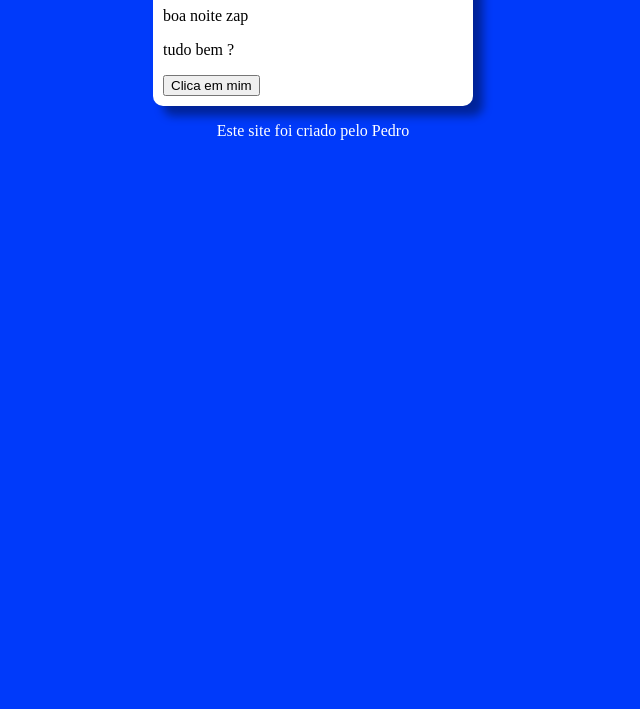
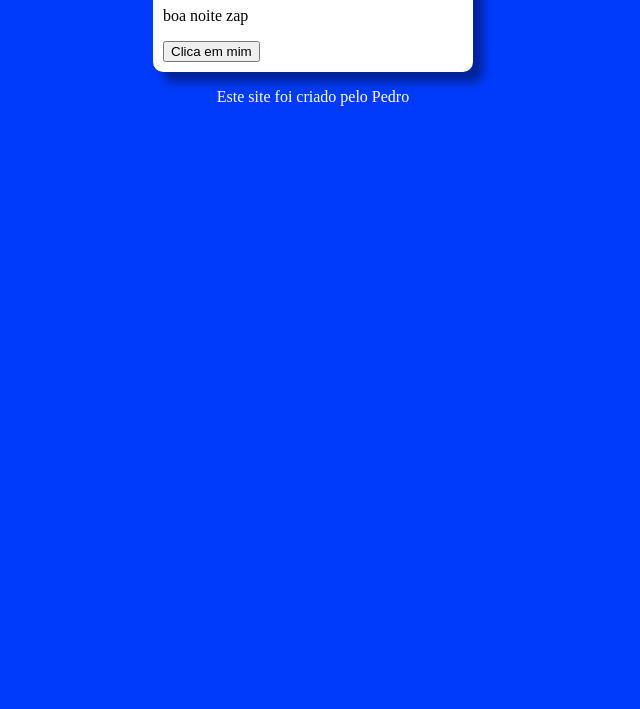
Before and after one commit to pedrin98/151-pedro, a plain HTML site: page ex001/index.html in a window 1280 px wide. Shown: the part 91-800 px from the top of the page, without its empty margins (327-967 px from the left). Drawn offline with Linux system fonts and the light colour scheme.

Commit message:
Update index.html

```diff
--- a/ex001/index.html
+++ b/ex001/index.html
@@ -29,7 +29,9 @@
     <main>
         <h1> site do pedrin</h1>
         <p>boa noite zap</p>
-        <p> tudo bem ?</p>
+        <p>
+
+        </p>
         <button onclick="acao()">Clica em mim</button>
     </main>
     <p>Este site foi criado pelo Pedro</p>
```
